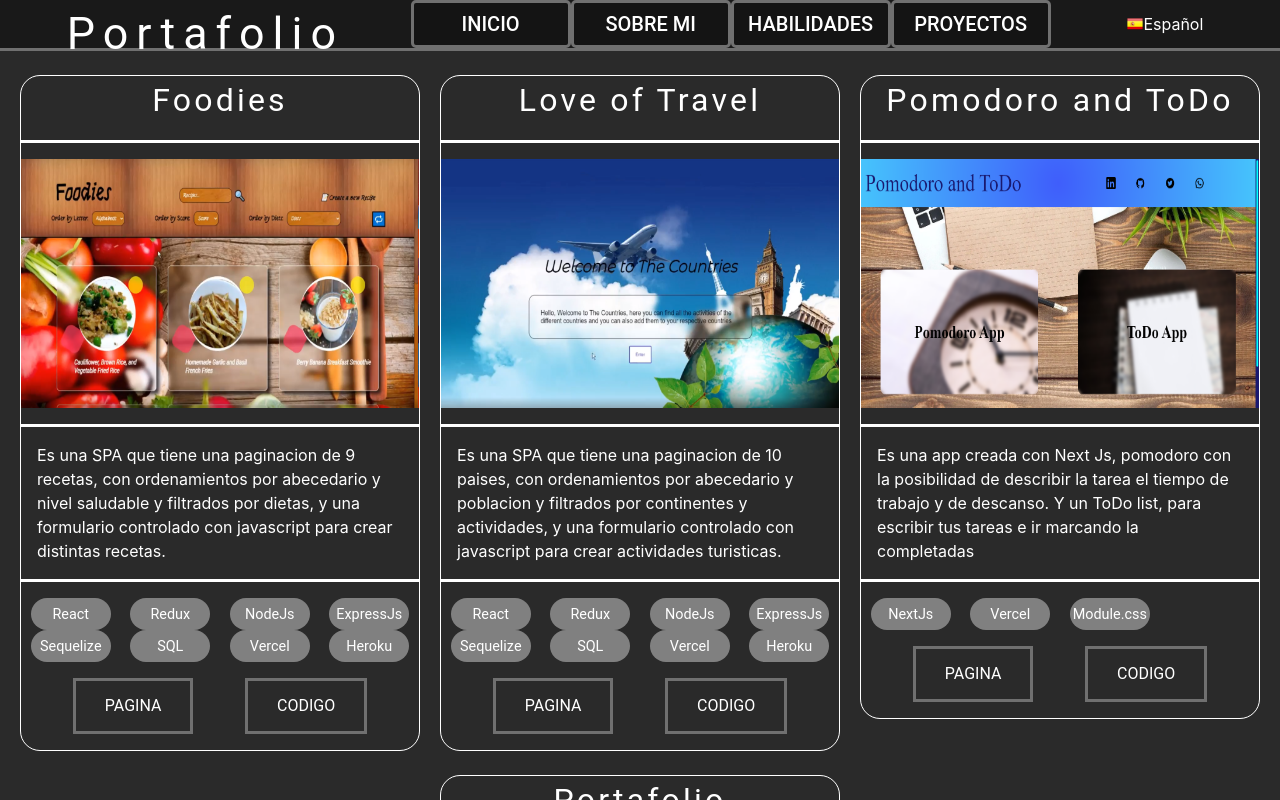
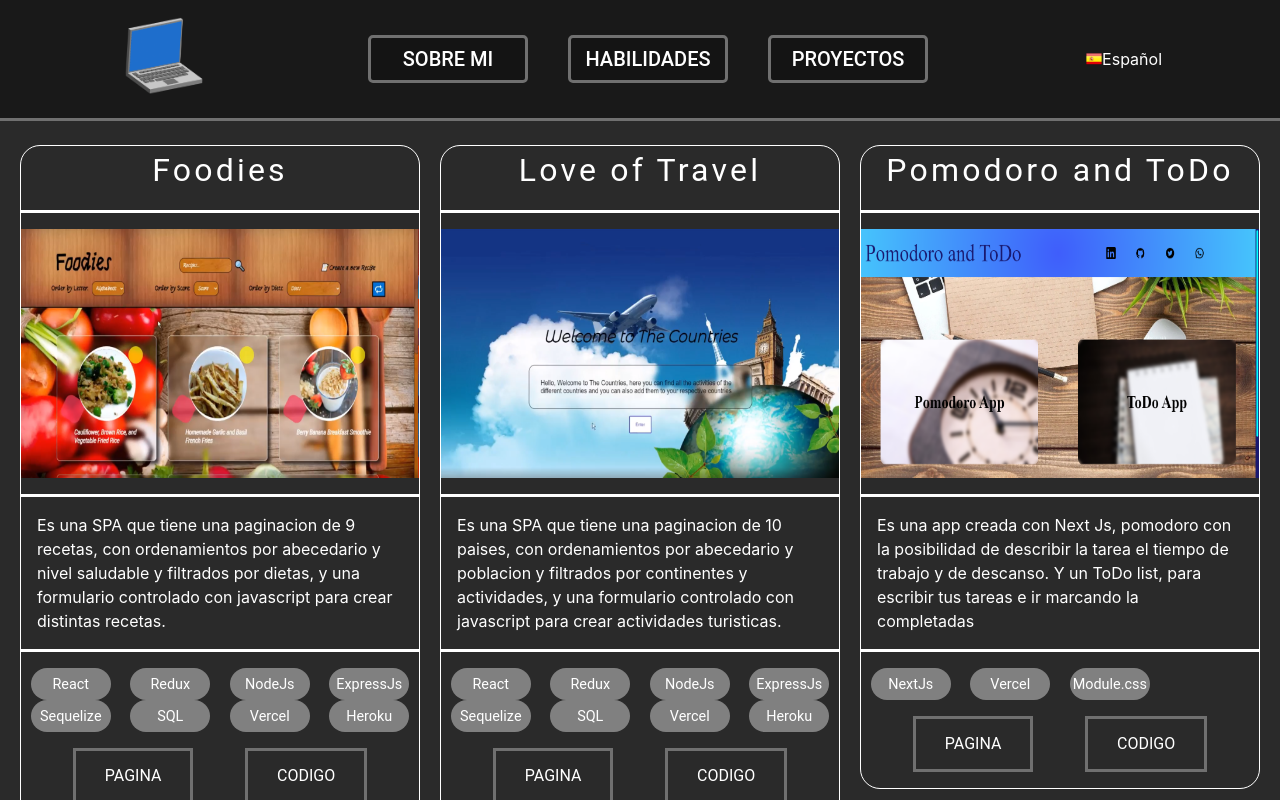
Before and after one commit to Julihumere/portfolio-Julio-Humere, a Next.js app: page /Proyectos in a window 1280 px wide. Shown: the top 800 px of the page. Built offline with nearby package versions, Linux system fonts and the light colour scheme.

Commit message:
cambio de estilos

```diff
--- a/Components/Layout.jsx
+++ b/Components/Layout.jsx
@@ -1,6 +1,7 @@
 import { useState } from "react";
 import style from "../styles/Layout.module.css";
 import Link from "next/link";
+import Image from "next/image";
 import { GiHamburgerMenu } from "react-icons/gi";
 import Lenguajes from "./Lenguajes";
 import { useRouter } from "next/router";
@@ -19,22 +20,18 @@ export default function Layout() {
   return (
     <div className={style.Layout__container}>
       <div className={style.Layout__titulo}>
-        <div>
-          {idioma === "es" ? (
-            <h1 className={style.Layout__title}>Portafolio</h1>
-          ) : (
-            <h1 className={style.Layout__title}>Portfolio</h1>
-          )}
+        <div className={style.Layout__portafolio}>
+          <Link href={"/"}>
+            <Image
+              src={"/Computer.png"}
+              width={80}
+              height={80}
+              style={{ padding: 1 }}
+            />
+          </Link>
         </div>
 
         <ul className={style.Layout__ul}>
-          <li className={style.Layout__li}>
-            <Link href={"/"}>
-              <button className={style.Layout__button}>
-                {idioma === "es" ? <span>Inicio</span> : <span>Home</span>}
-              </button>
-            </Link>
-          </li>
           <li className={style.Layout__li}>
             <Link href={"/SobreMi"}>
               <button className={style.Layout__button}>
@@ -75,13 +72,6 @@ export default function Layout() {
         <div className={style.Layout__menu__container}>
           <ul className={style.Layout__menu__ul}>
             <li className={style.Layout__menu__li}>
-              <Link href={"/"}>
-                <button className={style.Layout__menu__button}>
-                  {idioma === "es" ? <span>Inicio</span> : <span>Home</span>}
-                </button>
-              </Link>
-            </li>
-            <li className={style.Layout__menu__li}>
               <Link href={"/SobreMi"}>
                 <button className={style.Layout__menu__button}>
                   {idioma === "es" ? <span>Sobre Mi</span> : <span>About</span>}
--- a/styles/Layout.module.css
+++ b/styles/Layout.module.css
@@ -14,6 +14,11 @@
   display: flex;
   align-items: center;
   justify-content: space-evenly;
+}
+
+.Layout__portafolio {
+  padding: 1rem;
+  cursor: pointer;
 }
 
 .Layout__title {
```
Also changed, not shown: public/Computer.png (added), public/giphy.gif (added).
